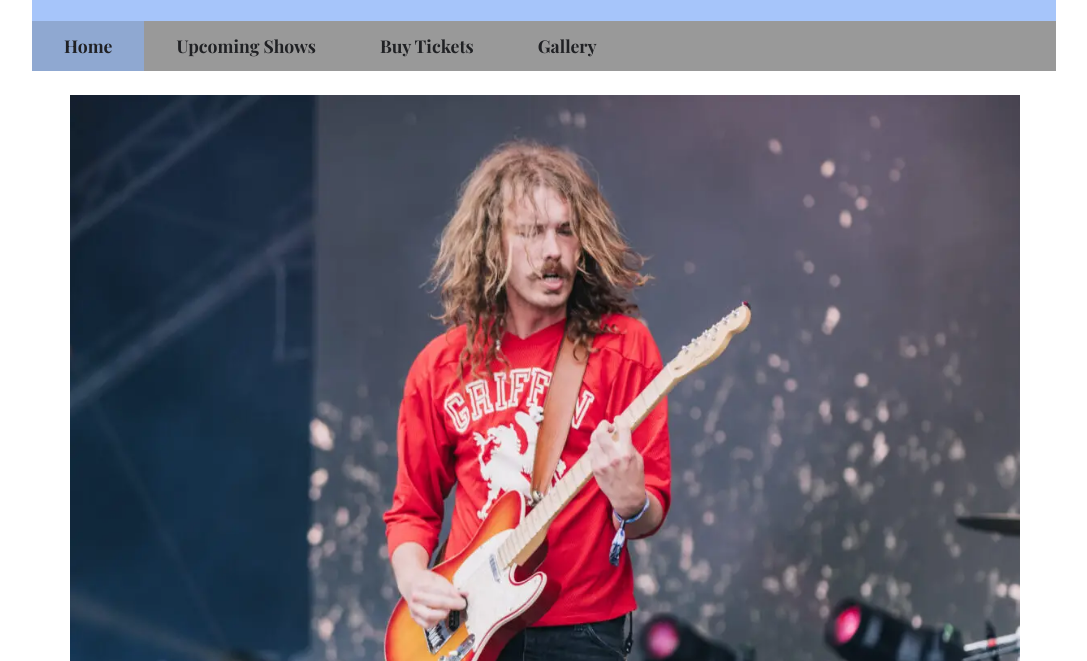
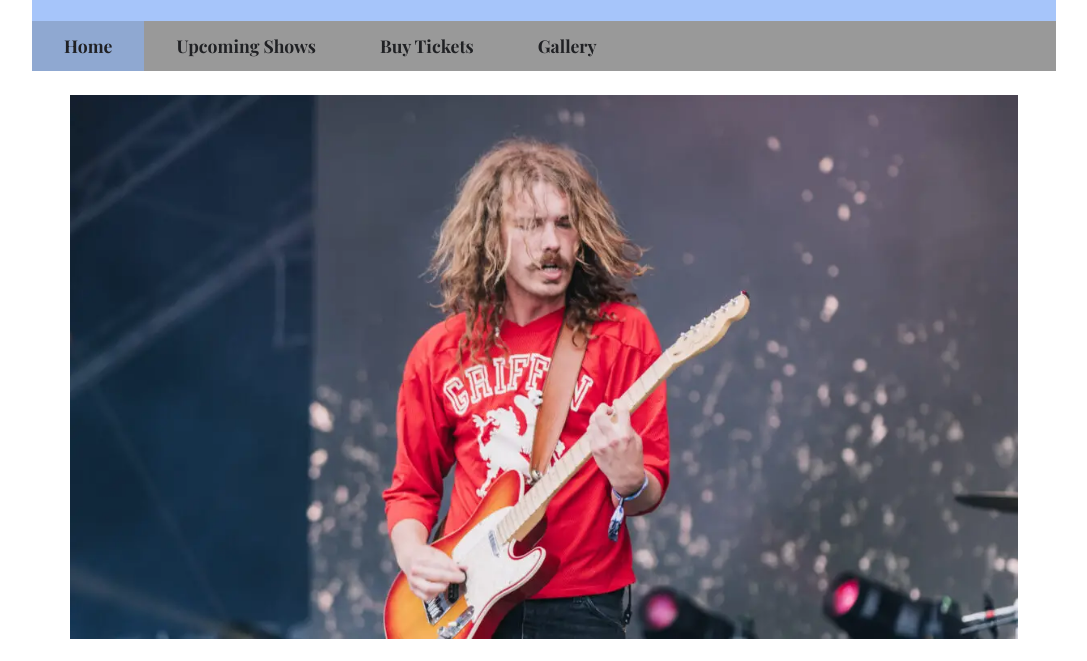
Before and after one commit to tjfisch/dwdd1600, a plain HTML site: page 07advanced-css/index.html in a window 1280 px wide. Shown: the part 124-785 px from the top of the page, without its empty margins (96-1183 px from the left). Drawn offline with nearby package versions, Linux system fonts and the light colour scheme; a web font is replaced by a local one.

Commit message:
Update style.css

```diff
--- a/07advanced-css/style.css
+++ b/07advanced-css/style.css
@@ -144,9 +144,10 @@ main a:hover {
 }
 
 
-
-
-
+.joshharmonhero img {
+    width: 100%;
+    height: auto;
+}
 
 
 
```
